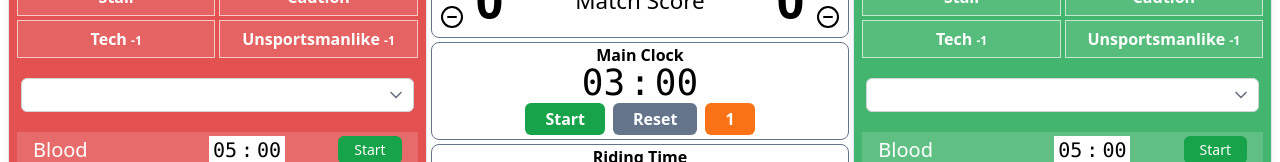
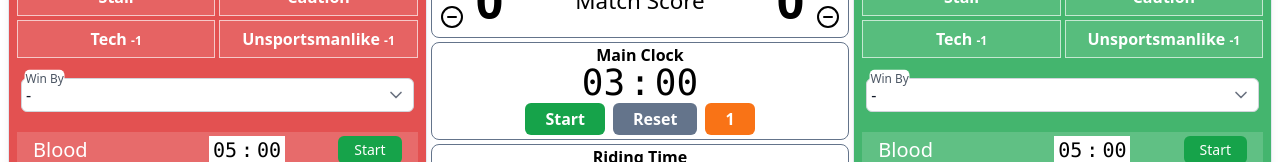
Before and after one commit to smkn-esdikay/pintv-sv2, a Svelte app: page / in a window 1280 px wide. Both pictures are taken after a click on the button "Start". Shown: the part 166-328 px from the top of the page. Built offline with nearby package versions, Linux system fonts and the light colour scheme.

Commit message:
winby type updated

```diff
--- a/src/components/WinBy.svelte
+++ b/src/components/WinBy.svelte
@@ -4,8 +4,8 @@
   import { cnsWinby } from "@/constants/wrestling.constants";
 
   interface Props {
-    winTypeCode: WWinTypeCode | null;
-    onclick: (code: WWinTypeCode | null) => void;
+    winTypeCode: WWinTypeCode | 'none';
+    onclick: (code: WWinTypeCode | 'none') => void;
   }
 
   let {
@@ -13,13 +13,13 @@
     onclick,
   }: Props = $props();
 
-  const options: { value: WWinTypeCode | null, label: string }[] = [
-    { value: null, label: ' - ' },
+  const options: { value: WWinTypeCode | 'none', label: string }[] = [
+    { value: 'none', label: ' - ' },
     ...cnsWinby.map(el => ({ value: el.code, label: el.title, })),
   ];
 
-  const handleChange = (newValue: WWinTypeCode | null) => {
-    onclick(newValue as WWinTypeCode | null);
+  const handleChange = (newValue: WWinTypeCode | 'none') => {
+    onclick(newValue as WWinTypeCode | 'none');
   }
 </script>
 
@@ -28,6 +28,6 @@
     placeholder="Win By"
     value={winTypeCode}
     options={options}
-    onchange={(newVal) => handleChange(newVal as WWinTypeCode | null)}
+    onchange={(newVal) => handleChange(newVal as WWinTypeCode | 'none')}
   />
 </div>
--- a/src/lib/WrestlingManager.svelte.ts
+++ b/src/lib/WrestlingManager.svelte.ts
@@ -35,7 +35,7 @@ const getSideState = (color: SideColor): WStateSide => {
     pos: 'n',
     team: { name: '', abbreviation: '' },
     athlete: { firstName: '', lastName: '' },
-    winTypeCode: null,
+    winTypeCode: 'none',
     clocks: {}
   };
 };
@@ -817,17 +817,17 @@ export class WrestlingManager {
 
   // ++++++++++++++++++++++++ 6.5 WinBy ++++++++++++++++++++++++
 
-  updateWinby(side: WSide, code: WWinTypeCode | null): void {
-    if (code !== null) {
+  updateWinby(side: WSide, code: WWinTypeCode | 'none'): void {
+    if (code !== 'none') {
       const oppSide: WSide = side === "l" ? "r" : "l";
-      this._current[oppSide].winTypeCode = null;
+      this._current[oppSide].winTypeCode = 'none';
     }
     this._current[side].winTypeCode = code;
   }
 
   resetWinby(): void {
-    this._current.l.winTypeCode = null;
-    this._current.r.winTypeCode = null;
+    this._current.l.winTypeCode = 'none';
+    this._current.r.winTypeCode = 'none';
   }
 
   // ++++++++++++++++++++++++ 7. Advance periods or matches ++++++++++++++++++++++++
@@ -850,13 +850,13 @@ export class WrestlingManager {
   private _evalPointDifference(): {
     tie: boolean;
     winnerSide: WSide | null;
-    winType: WWinTypeCode | null;
+    winType: WWinTypeCode | 'none';
   } {
     const { l, r } = this.getPointsForMatch();
     const pd = Math.abs(l - r);
     let tie: boolean | null = null;
     let winnerSide: WSide | null = null;
-    let winType: WWinTypeCode | null = null;
+    let winType: WWinTypeCode | 'none' = 'none';
 
     if (pd === 0) {
       tie = true;
--- a/src/pages/Wrestling.svelte
+++ b/src/pages/Wrestling.svelte
@@ -52,6 +52,7 @@
 
   // combined derived
   let showGotoNextPeriod = $derived(mainClockIsComplete && hasNextPeriod);
+  let canDecideMatch = $derived(current.l.winTypeCode !== 'none' || current.r.winTypeCode !== 'none')
   let showMatchComplete = $derived(
     mainClockIsComplete && (
       !hasNextPeriod || (matchPoints.l !== matchPoints.r)
@@ -311,7 +312,12 @@
       <Period period={manager.getCurrentPeriod()} />
     </section>
 
-    {#if mainClockIsComplete && hasNextPeriod}
+
+    {#if canDecideMatch}
+    <section>
+      go to next match
+    </section>
+    {:else if showGotoNextPeriod}
     <section>
       <NextPeriodNotice
         onGoNext={() => manager.goToNextPeriod()}
--- a/src/types/index.ts
+++ b/src/types/index.ts
@@ -169,7 +169,7 @@ export type WStateSide = {
   pos: WPos;
   team: WTeam;
   athlete: WAthlete;
-  winTypeCode: WWinTypeCode | null;
+  winTypeCode: WWinTypeCode | 'none';
   clocks: {
     blood?: ZonkClock;
     injury?: ZonkClock;
```
